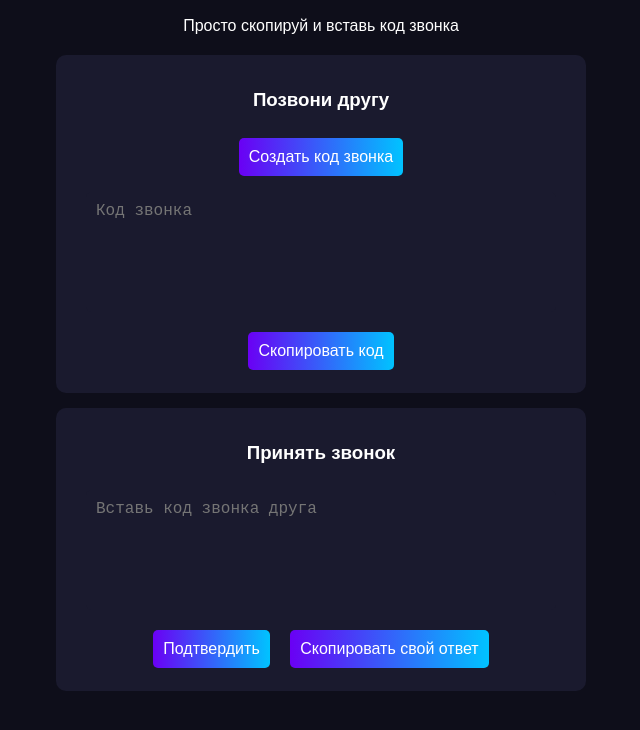
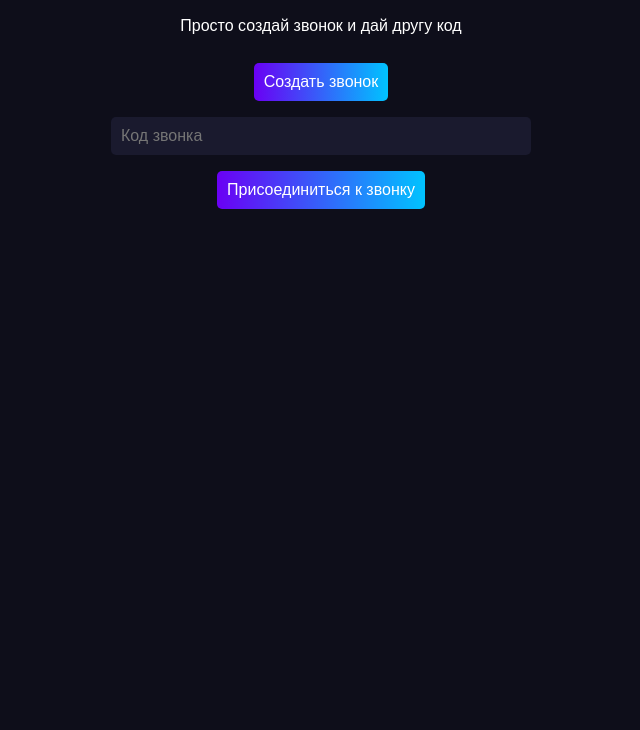
Before and after one commit to ZulfatBro/reputacia-plus, a plain HTML site: page index.html in a window 1280 px wide. Shown: the part 100-830 px from the top of the page, without its empty margins (319-959 px from the left). After the commit the page ends 800 px from the top, so only its background shows below. Drawn offline with Linux system fonts and the light colour scheme.

Commit message:
Update index.html

```diff
--- a/index.html
+++ b/index.html
@@ -15,7 +15,7 @@
         color: #7a5cff;
         margin-bottom: 20px;
     }
-    button, textarea {
+    button, input {
         padding: 10px;
         margin: 8px;
         border: none;
@@ -30,66 +30,40 @@
     button:hover {
         opacity: 0.85;
     }
-    textarea {
+    input {
         width: 90%;
-        height: 100px;
+        max-width: 400px;
         background: #1a1a2e;
         color: #00e5ff;
-        border-radius: 5px;
-        padding: 10px;
-        resize: none;
     }
     #connect-area {
         margin-top: 20px;
-    }
-    .block {
-        background: #1a1a2e;
-        padding: 15px;
-        margin: 15px auto;
-        border-radius: 10px;
-        width: 95%;
-        max-width: 500px;
     }
 </style>
 </head>
 <body>
 
 <h1>💬 P2P Звонки</h1>
-<p>Просто скопируй и вставь код звонка</p>
+<p>Просто создай звонок и дай другу код</p>
 
 <div id="connect-area">
-    <div class="block">
-        <h3>Позвони другу</h3>
-        <button onclick="callFriend()">Создать код звонка</button>
-        <textarea id="offer" placeholder="Код звонка"></textarea><br>
-        <button onclick="copyOffer()">Скопировать код</button>
-    </div>
-
-    <div class="block">
-        <h3>Принять звонок</h3>
-        <textarea id="answer" placeholder="Вставь код звонка друга"></textarea><br>
-        <button onclick="applyAnswer()">Подтвердить</button>
-        <button onclick="copyAnswer()">Скопировать свой ответ</button>
-    </div>
+    <button onclick="createCall()">Создать звонок</button><br>
+    <input id="callCode" placeholder="Код звонка"><br>
+    <button onclick="joinCall()">Присоединиться к звонку</button>
 </div>
 
 <script>
 let pc, localStream, remoteAudio;
 
 // Инициализация PeerConnection
-function initPeer() {
-    pc = new RTCPeerConnection({
-        iceServers: [{ urls: 'stun:stun.l.google.com:19302' }]
-    });
-
+async function initPeer() {
+    pc = new RTCPeerConnection({ iceServers: [{ urls: 'stun:stun.l.google.com:19302' }] });
     remoteAudio = document.createElement("audio");
     remoteAudio.autoplay = true;
     document.body.appendChild(remoteAudio);
 
-    navigator.mediaDevices.getUserMedia({ audio: true }).then(stream => {
-        localStream = stream;
-        stream.getTracks().forEach(track => pc.addTrack(track, stream));
-    }).catch(err => alert("Ошибка доступа к микрофону: " + err));
+    localStream = await navigator.mediaDevices.getUserMedia({ audio: true });
+    localStream.getTracks().forEach(track => pc.addTrack(track, localStream));
 
     pc.ontrack = event => {
         remoteAudio.srcObject = event.streams[0];
@@ -97,56 +71,36 @@ function initPeer() {
 }
 
 // Создать звонок
-async function callFriend() {
-    if (!pc) initPeer();
+async function createCall() {
+    if (!pc) await initPeer();
     let offer = await pc.createOffer();
     await pc.setLocalDescription(offer);
 
     pc.onicecandidate = event => {
         if (!event.candidate) {
-            document.getElementById("offer").value = btoa(JSON.stringify(pc.localDescription));
+            document.getElementById("callCode").value = btoa(JSON.stringify(pc.localDescription));
         }
     };
 }
 
-// Принять звонок
-async function applyAnswer() {
-    if (!pc) initPeer();
-    let code = document.getElementById("answer").value.trim();
+// Присоединиться к звонку
+async function joinCall() {
+    if (!pc) await initPeer();
+    let code = document.getElementById("callCode").value.trim();
     if (!code) return alert("Вставь код звонка");
 
-    try {
     let offer = JSON.parse(atob(code));
     await pc.setRemoteDescription(new RTCSessionDescription(offer));
 
     let answer = await pc.createAnswer();
     await pc.setLocalDescription(answer);
 
+    // Показать код ответа (можно отправить обратно создателю)
     pc.onicecandidate = event => {
         if (!event.candidate) {
-                document.getElementById("answer").value = btoa(JSON.stringify(pc.localDescription));
+            document.getElementById("callCode").value = btoa(JSON.stringify(pc.localDescription));
         }
     };
-    } catch (err) {
-        alert("Ошибка: " + err);
-        console.error(err);
-    }
-}
-
-// Копировать код приглашения
-function copyOffer() {
-    let offer = document.getElementById("offer");
-    offer.select();
-    document.execCommand("copy");
-    alert("Код скопирован!");
-}
-
-// Копировать ответ
-function copyAnswer() {
-    let answer = document.getElementById("answer");
-    answer.select();
-    document.execCommand("copy");
-    alert("Ответ скопирован!");
 }
 </script>
 
```
Lines whose indentation alone changed are shown as unchanged.
